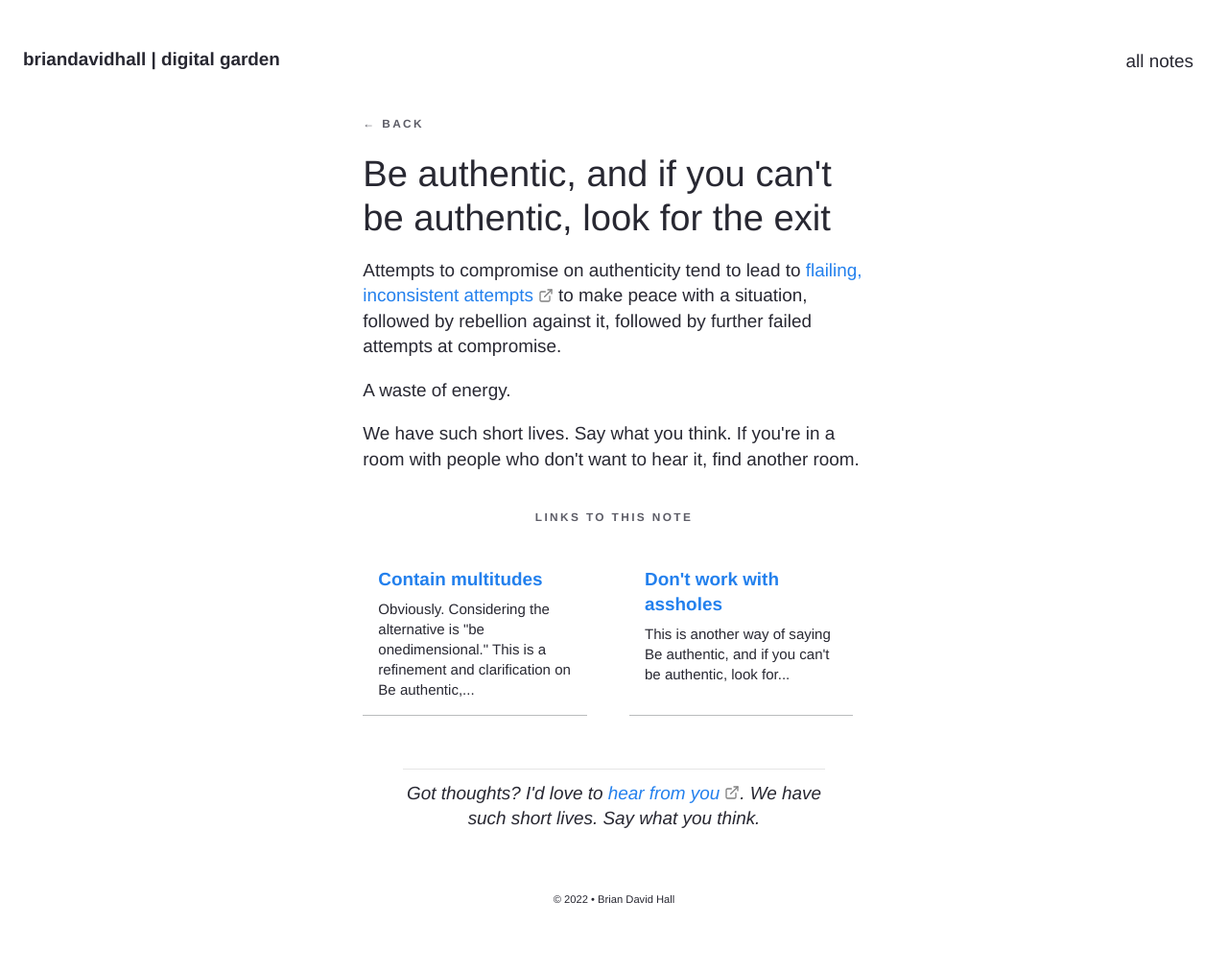
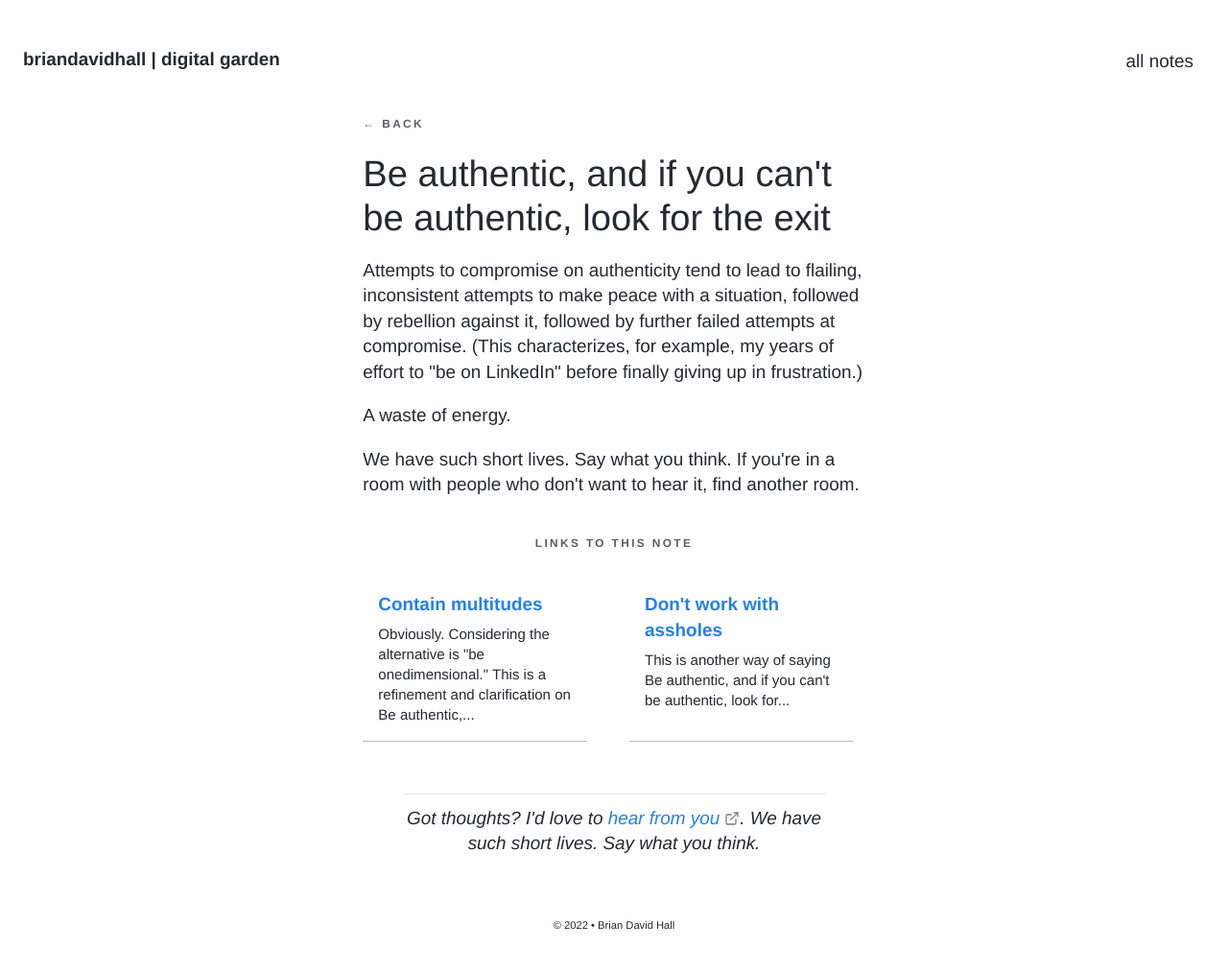
Before and after one commit to bruab/garden, a Jekyll site: the page built from _notes/Be authentic, and if you can't be authentic, look for the exit.md, in a window 1280 px wide. Shown: the whole page at 96% size. Built offline with Jekyll 4.4.1, drawn with Linux system fonts in a browser that asks for light colours; comment, search, counter and statistics services are not loaded; before the commit the page ends 986 px from its top, so only the background shows below that.

```diff
--- a/_notes/Be authentic, and if you can't be authentic, look for the exit.md
+++ b/_notes/Be authentic, and if you can't be authentic, look for the exit.md
@@ -8,7 +8,7 @@ date: 2022-11-01
 
 ---
 
-Attempts to compromise on authenticity tend to lead to [flailing, inconsistent attempts](https://twitter.com/search?q=from%3Abriandavidhall%20linkedin) to make peace with a situation, followed by rebellion against it, followed by further failed attempts at compromise.
+Attempts to compromise on authenticity tend to lead to flailing, inconsistent attempts to make peace with a situation, followed by rebellion against it, followed by further failed attempts at compromise. (This characterizes, for example, my years of effort to "be on LinkedIn" before finally giving up in frustration.)
 
 A waste of energy.
 
```
